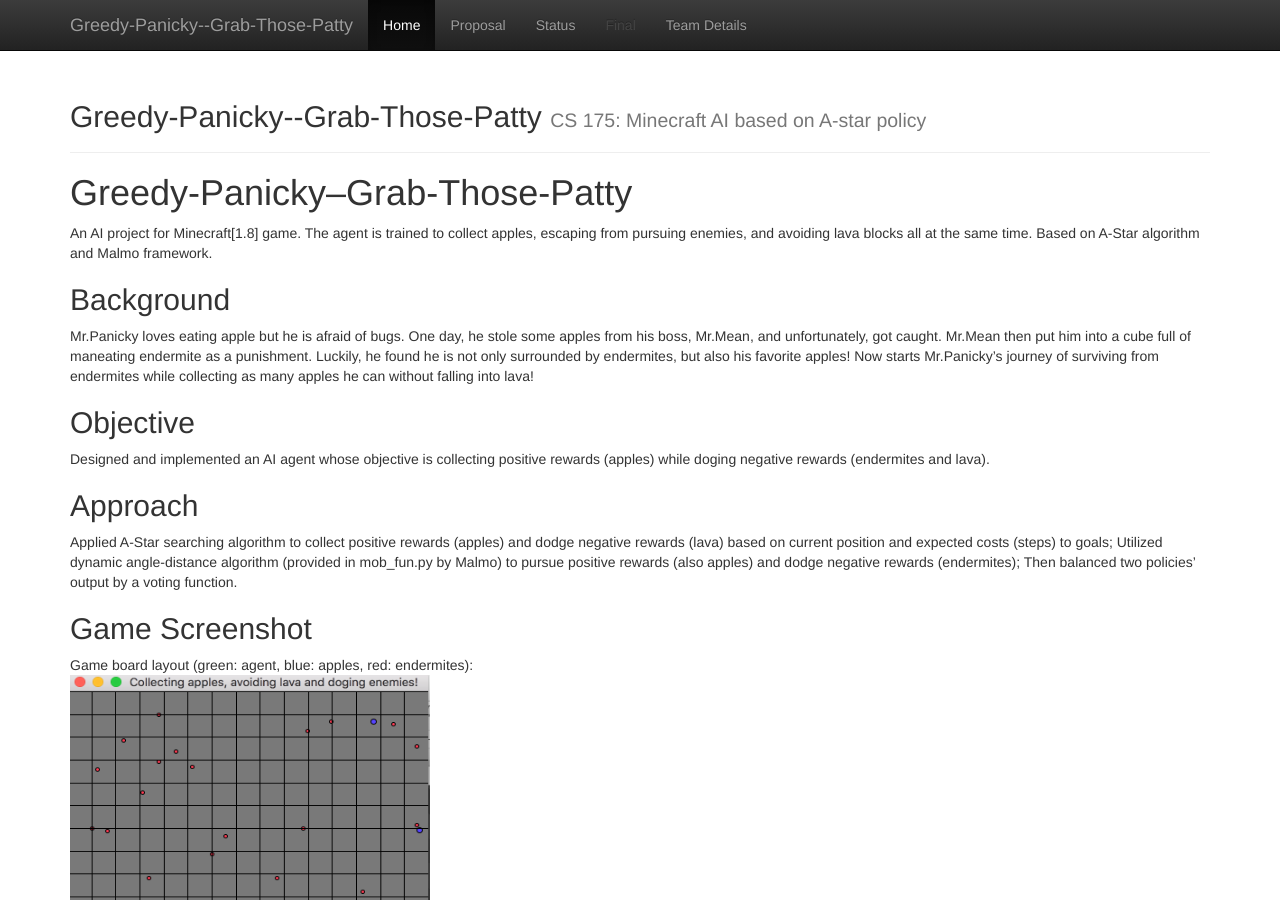
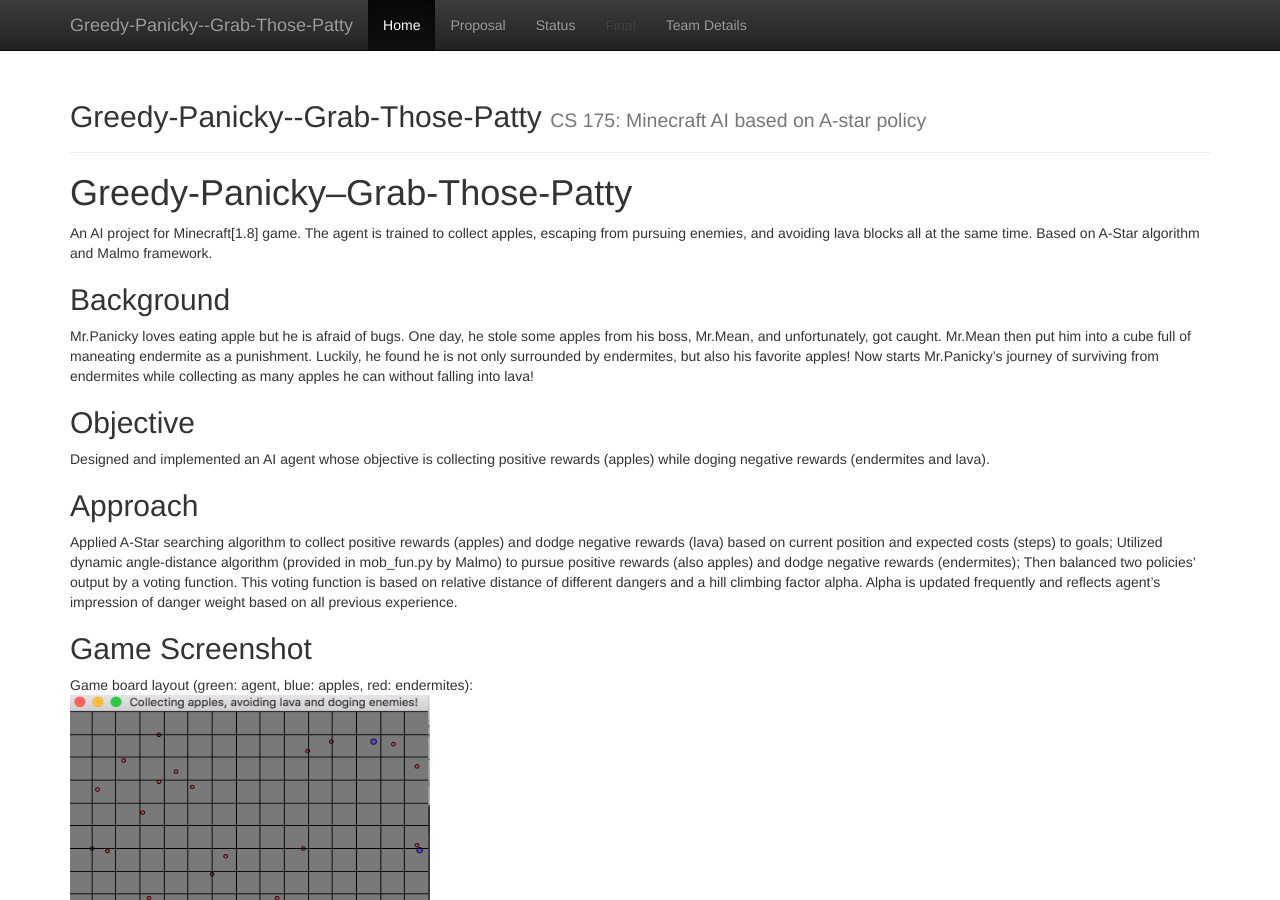
Before and after one commit to Leoll1020/Greedy-Panicky--Grab-Those-Patty, a Jekyll site: the page built from docs/index.md, in a window 1280 px wide and 900 px high. Built offline with Jekyll 4.4.1, drawn with Linux system fonts in a browser that asks for light colours.

Commit message:
Create index.md

```diff
--- a/docs/index.md
+++ b/docs/index.md
@@ -13,7 +13,7 @@ Mr.Panicky loves eating apple but he is afraid of bugs. One day, he stole some a
 Designed and implemented an AI agent whose objective is collecting positive rewards (apples) while doging negative rewards (endermites and lava).
 
 ## Approach
-Applied A-Star searching algorithm to collect positive rewards (apples) and dodge negative rewards (lava) based on current position and expected costs (steps) to goals; Utilized dynamic angle-distance algorithm (provided in mob_fun.py by Malmo) to pursue positive rewards (also apples) and dodge negative rewards (endermites); Then balanced two policies' output by a voting function.
+Applied A-Star searching algorithm to collect positive rewards (apples) and dodge negative rewards (lava) based on current position and expected costs (steps) to goals; Utilized dynamic angle-distance algorithm (provided in mob_fun.py by Malmo) to pursue positive rewards (also apples) and dodge negative rewards (endermites); Then balanced two policies' output by a voting function. This voting function is based on relative distance of different dangers and a hill climbing factor alpha. Alpha is updated frequently and reflects agent's impression of danger weight based on all previous experience.
 
 
 ## Game Screenshot
```
